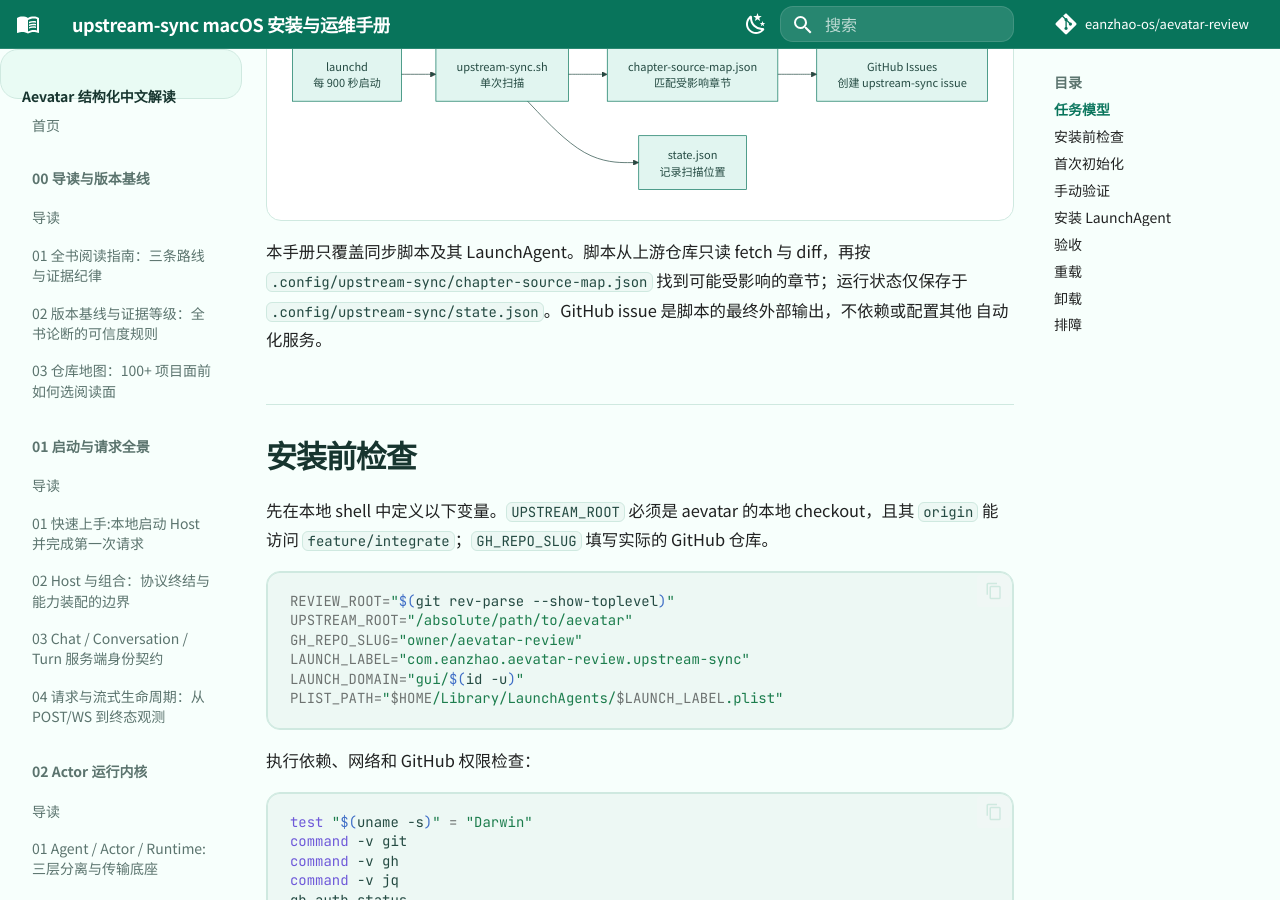
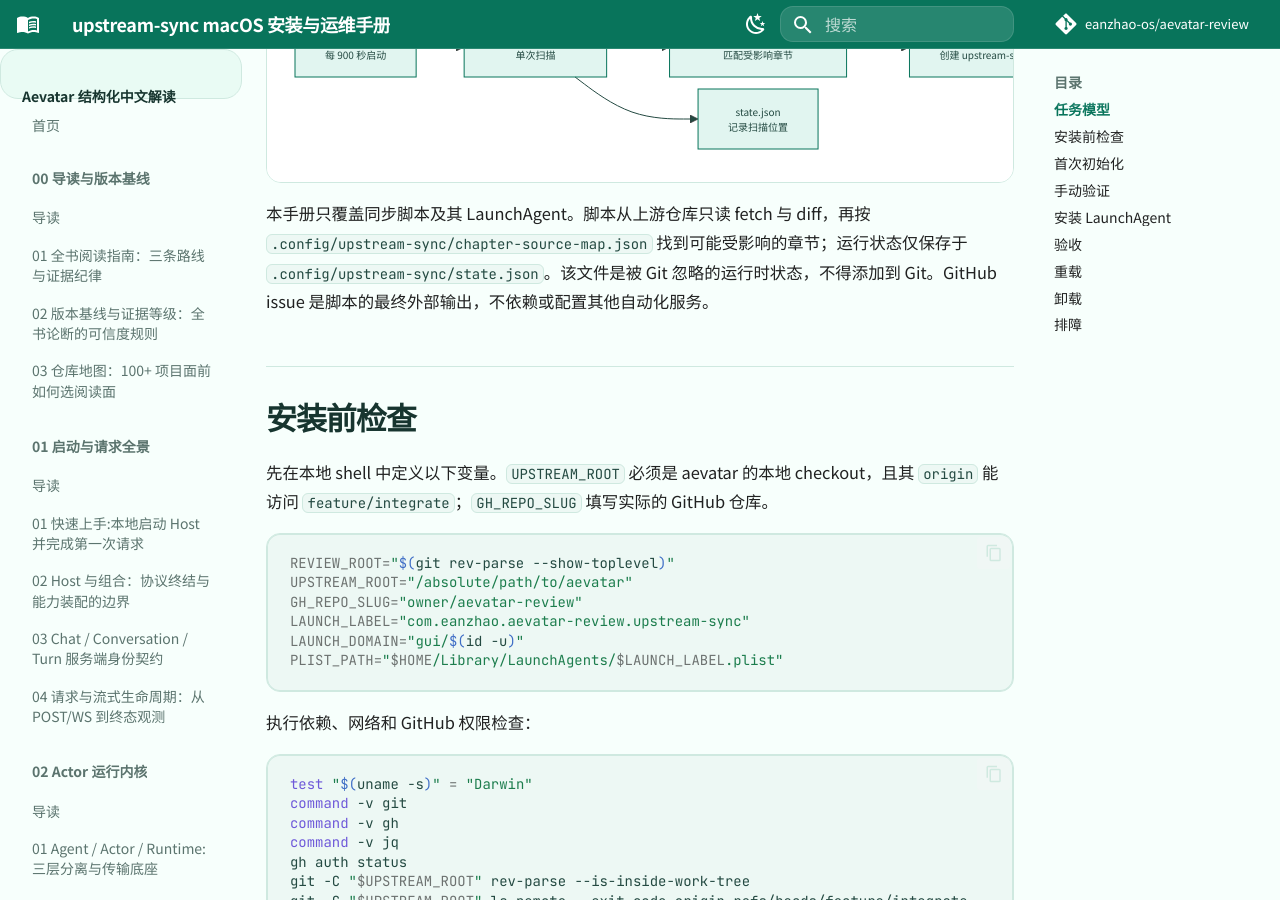
Before and after one commit to eanzhao-os/aevatar-review, an MkDocs documentation site: the page built from docs/upstream-sync.md, in a window 1280 px wide and 900 px high, scrolled down 681 px. Built offline with MkDocs 1.6.1 and Material for MkDocs 9.7.7, drawn with Linux system fonts in a browser that asks for light colours; comment, search, counter and statistics services are not loaded.

Commit message:
docs: fix upstream sync runbook safeguards

````diff
--- a/docs/upstream-sync.md
+++ b/docs/upstream-sync.md
@@ -11,6 +11,7 @@
 ## 任务模型
 
 ```mermaid
+%%{init: {"maxTextSize": 100000, "flowchart": {"useMaxWidth": false, "nodeSpacing": 12, "rankSpacing": 48}, "themeVariables": {"fontSize": "10px"}}}%%
 flowchart LR
     L["launchd\n每 900 秒启动"] --> S["upstream-sync.sh\n单次扫描"]
     S --> U["aevatar origin/feature/integrate\n只读 fetch + diff"]
@@ -21,8 +22,8 @@
 
 本手册只覆盖同步脚本及其 LaunchAgent。脚本从上游仓库只读 fetch 与 diff，再按
 `.config/upstream-sync/chapter-source-map.json` 找到可能受影响的章节；运行状态仅保存于
-`.config/upstream-sync/state.json`。GitHub issue 是脚本的最终外部输出，不依赖或配置其他
-自动化服务。
+`.config/upstream-sync/state.json`。该文件是被 Git 忽略的运行时状态，不得添加到 Git。GitHub
+issue 是脚本的最终外部输出，不依赖或配置其他自动化服务。
 
 ## 安装前检查
 
````
